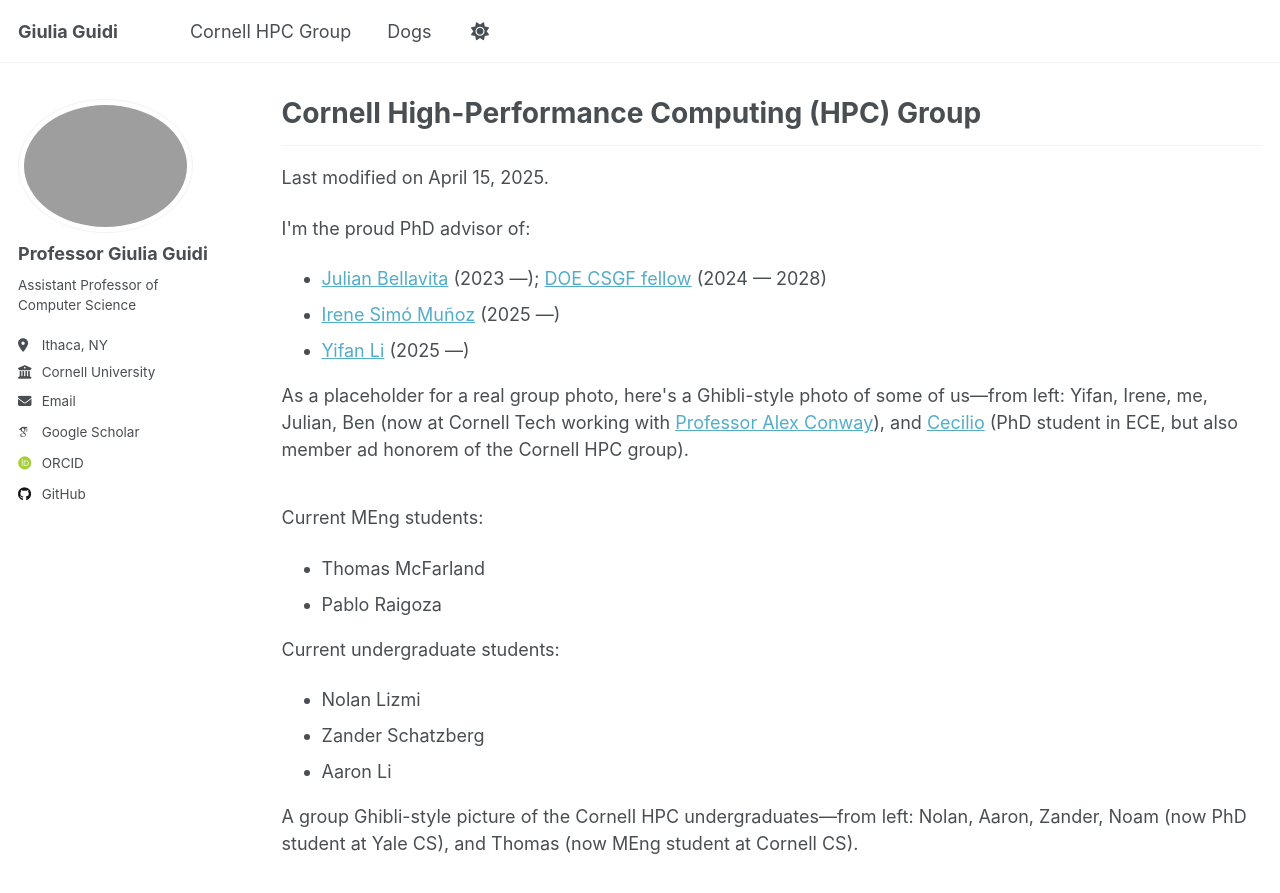
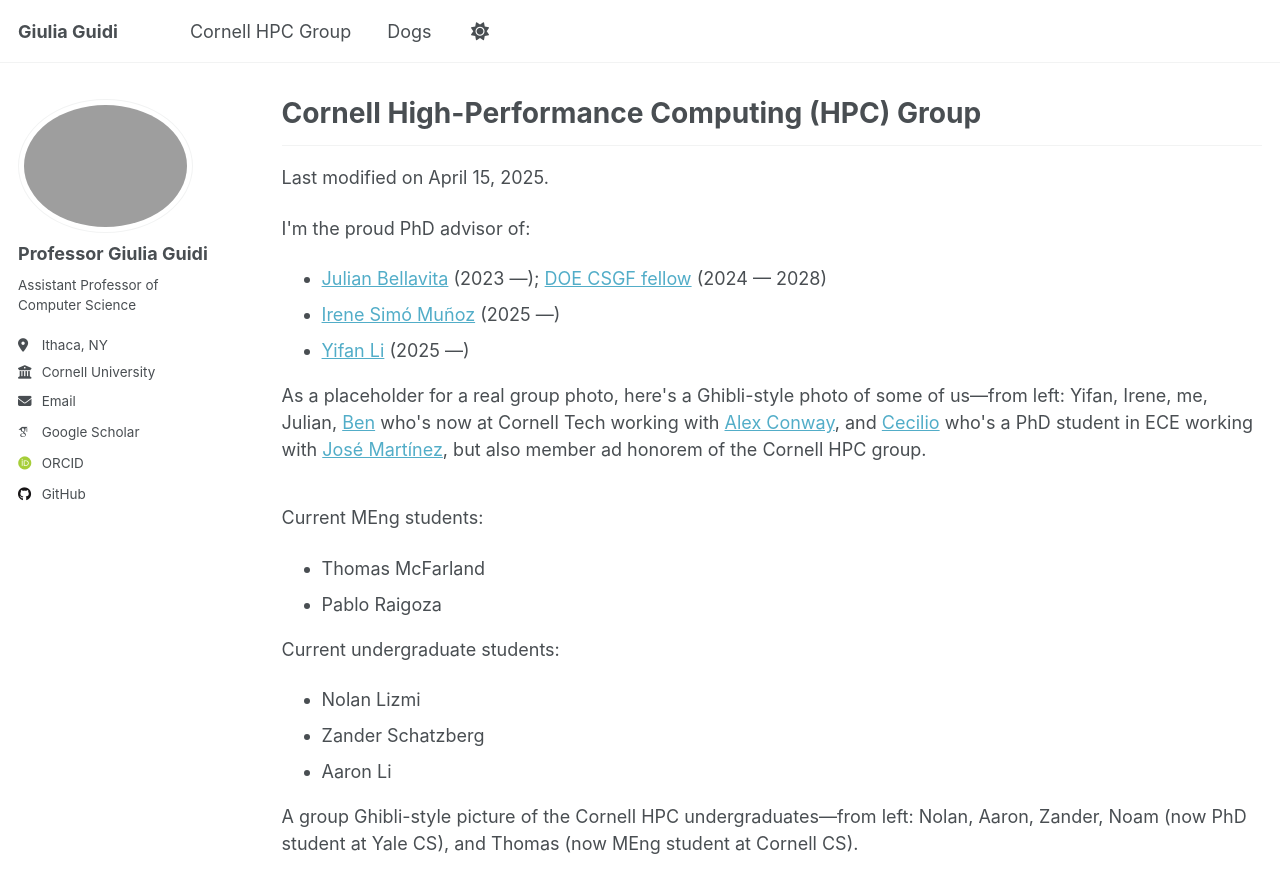
Before and after one commit to giuliaguidi/giuliaguidi.github.io, a Jekyll site: the page built from _pages/hpcgroup.html, in a window 1280 px wide and 900 px high. Shown: the top 893 px of the window. Built offline with Jekyll 4.4.1, drawn with Linux system fonts in a browser that asks for light colours; some web fonts are replaced.

Commit message:
Update hpcgroup.html

```diff
--- a/_pages/hpcgroup.html
+++ b/_pages/hpcgroup.html
@@ -49,7 +49,7 @@
     }
     </style>
 
-    <p>As a placeholder for a real group photo, here's a Ghibli-style photo of some of us&mdash;from left: Yifan, Irene, me, Julian, Ben (now at Cornell Tech working with <a href="https://ajhconway.com/">Professor Alex Conway</a>), and <a href="https://cecetaca.com/">Cecilio</a> (PhD student in ECE, but also member ad honorem of the Cornell HPC group).</p>
+    <p>As a placeholder for a real group photo, here's a Ghibli-style photo of some of us&mdash;from left: Yifan, Irene, me, Julian, <a href="https://ben-landrum.com/">Ben</a> who's now at Cornell Tech working with <a href="https://ajhconway.com/">Alex Conway</a>, and <a href="https://cecetaca.com/">Cecilio</a> who's a PhD student in ECE working with <a href="https://martinez.csl.cornell.edu/">José Martínez</a>, but also member ad honorem of the Cornell HPC group.</p>
 
     <div class="phd-gallery">
       {% for phd in site.static_files %}
```
